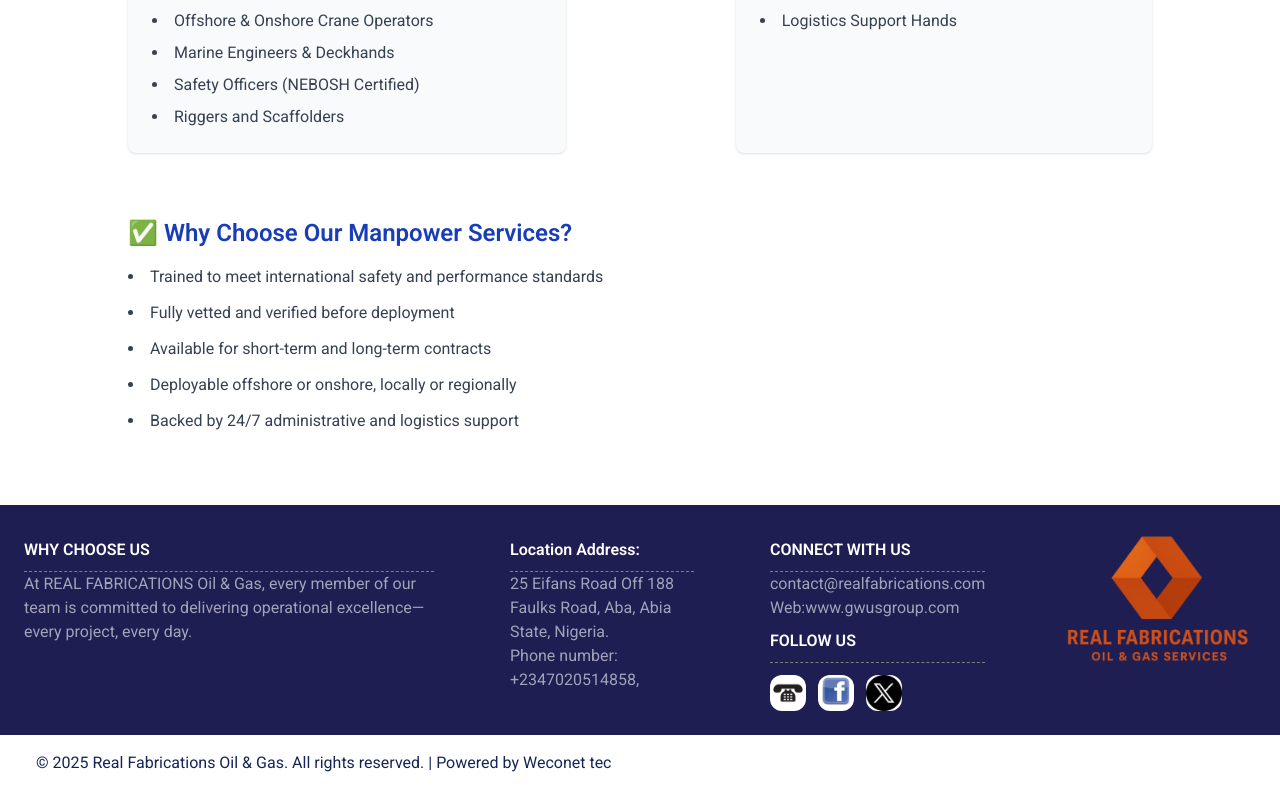
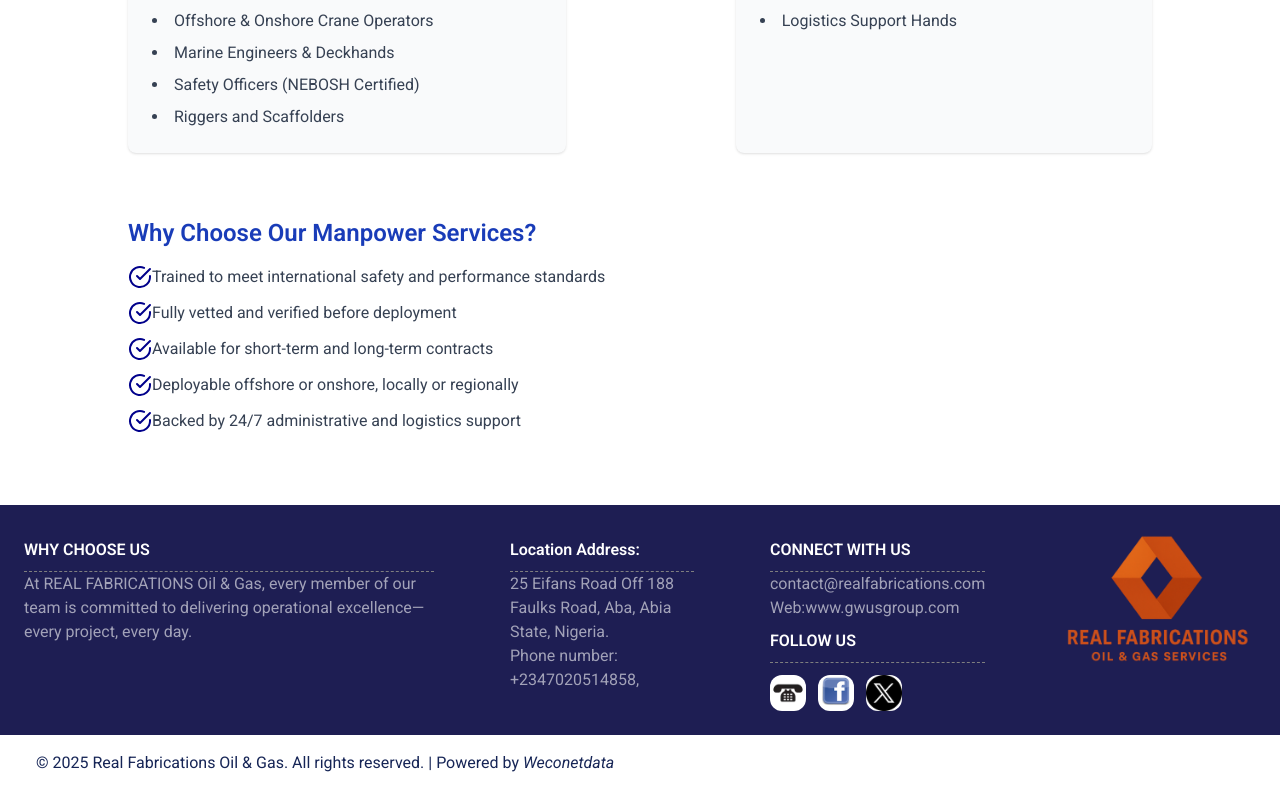
Before and after one commit to Hart-wiz/Real-Fabrications-OIl-Gas, a React (Vite) app: page /manpower in a window 1280 px wide. Shown: the part 807-1598 px from the top of the page. Built offline with nearby package versions, Linux system fonts and the light colour scheme.

Commit message:
manpower page worked on check

```diff
--- a/src/components/Footer.jsx
+++ b/src/components/Footer.jsx
@@ -76,7 +76,7 @@ const Footer = () => {
       </section>
       <section className=" text-blue-950 px-9 py-4">
         © {currentYear} Real Fabrications Oil & Gas. All rights reserved. |
-        Powered by Weconet tec
+        Powered by <i>Weconetdata </i>
       </section>
     </div>
   );
--- a/src/pages/ManpowerProvision.jsx
+++ b/src/pages/ManpowerProvision.jsx
@@ -2,6 +2,7 @@ import React from "react";
 import Footer from "../components/Footer";
 import OtherNav from "../components/OtherNav";
 import banner from "../assets/manpower-banner.webp";
+import check from "../assets/check.svg";
 
 const ManpowerProvision = () => {
   return (
@@ -62,18 +63,33 @@ const ManpowerProvision = () => {
           </div>
 
           {/* Why Choose Us */}
-          <section className="bg-white text-justify py-6">
+          <section className="bg-white  py-6">
             <h2 className="text-2xl font-semibold text-blue-800 mb-4">
-              ✅ Why Choose Our Manpower Services?
+              Why Choose Our Manpower Services?
             </h2>
-            <ul className="list-disc list-inside space-y-3 text-gray-700 max-w-2xl ">
-              <li>
-                Trained to meet international safety and performance standards
+            <ul className="list-disc list-inside space-y-3 text-gray-700 max-w-2xl text-justify">
+              <li className="flex items-center">
+                <img src={check} alt="" />
+                <p>
+                  Trained to meet international safety and performance standards
+                </p>
               </li>
-              <li>Fully vetted and verified before deployment</li>
-              <li>Available for short-term and long-term contracts</li>
-              <li>Deployable offshore or onshore, locally or regionally</li>
-              <li>Backed by 24/7 administrative and logistics support</li>
+              <li className="flex items-center">
+                <img src={check} alt="" />
+                Fully vetted and verified before deployment
+              </li>
+              <li className="flex items-center">
+                <img src={check} alt="" />
+                Available for short-term and long-term contracts
+              </li>
+              <li className="flex items-center">
+                <img src={check} alt="" />
+                Deployable offshore or onshore, locally or regionally
+              </li>
+              <li className="flex items-center">
+                <img src={check} alt="" />
+                Backed by 24/7 administrative and logistics support
+              </li>
             </ul>
           </section>
         </div>
```
